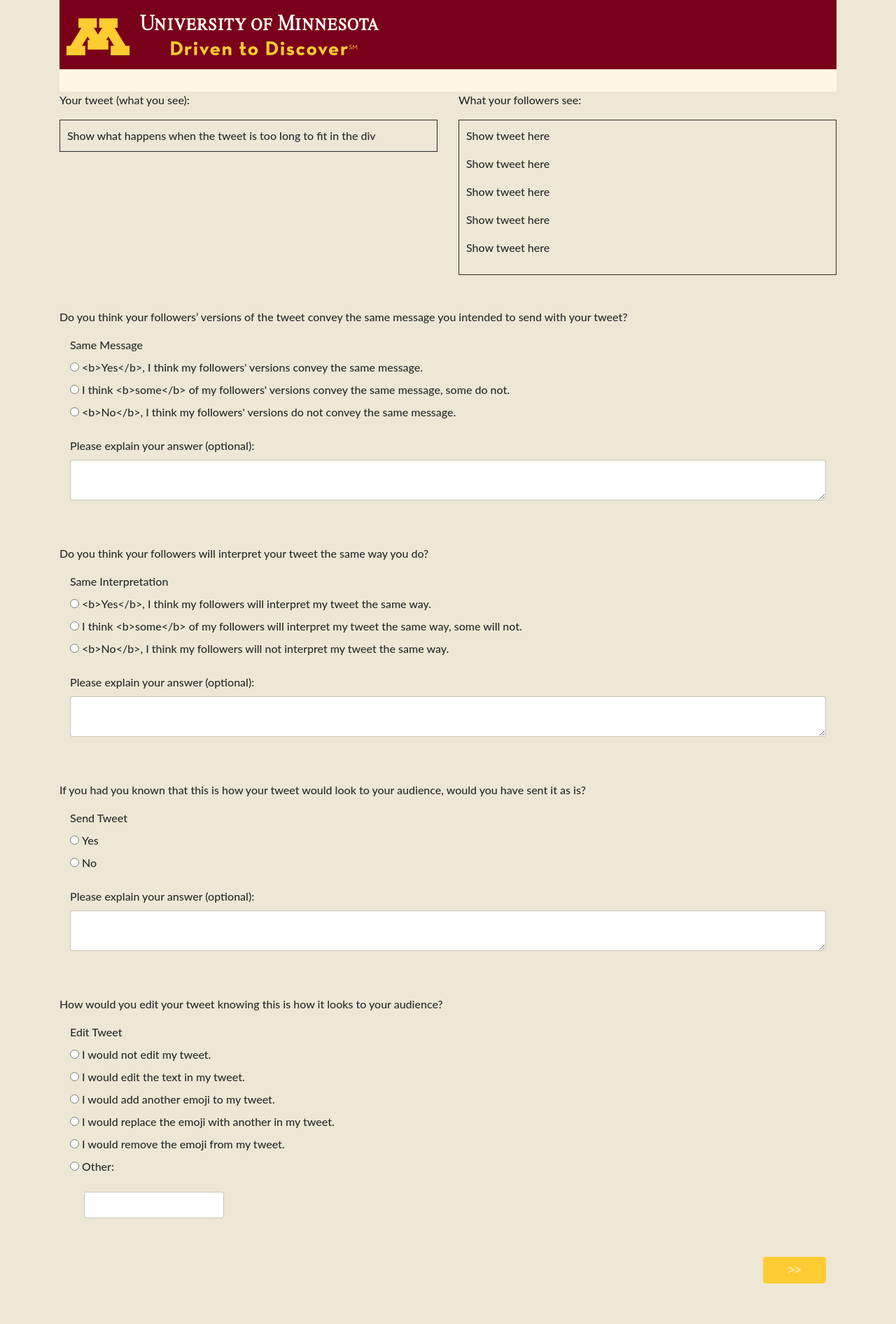
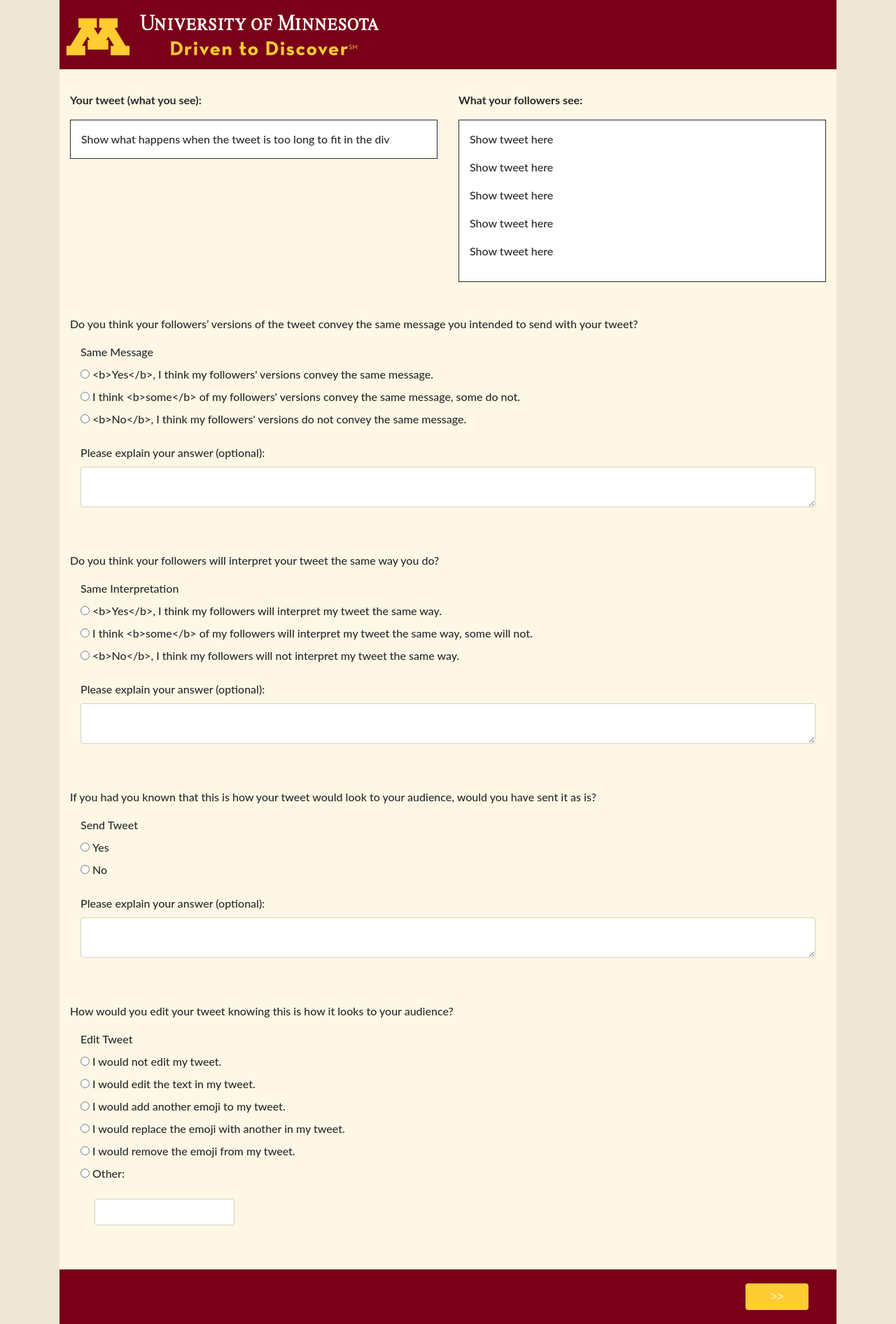
Before and after one commit to hannahmiller515/emoji-study-survey, a Flask app: page /survey/7 in a window 1280 px wide. Shown: the whole page at 70% size. Before the commit the page ends 1834 px from the top, so only its background shows below. Run offline with Flask 2, Linux system fonts and the light colour scheme; parts of the project's set-up code (start-up, migrations or seed data) failed here and were passed over; some libraries are stand-ins or nearby versions.

Commit message:
Finished UMN styling

```diff
--- a/app/static/css/style.css
+++ b/app/static/css/style.css
@@ -23,6 +23,8 @@
 
 img {
     position: relative;
+    max-width: 100%;
+    max-height: 60px;
 }
 
 .pad-bottom {
@@ -42,7 +44,8 @@
 .tweet-box {
     border-style: solid;
     border-width: thin;
-    padding: 10px;
+    padding: 15px;
+    background-color: #ffffff;
 }
 
 .short-text-field {
@@ -68,20 +71,19 @@
 }
 
 .btn-default:hover {
-    background-color: #ffb409;
+    background-color: #ffbe00;
 }
 
 .intro-header {
-    padding-top: 20px;
-    padding-bottom: 20px;
-    padding-left: 10px;
+    padding: 20px 20px 20px 10px;
     background-color: #7a0019;
-
     height: 100%;
 }
 
 .footer {
-    padding: 20px;
+    padding-top: 20px;
+    padding-bottom: 20px;
+    padding-right: 10px;
     background-color: #7a0019;
     background-size: cover;
 }
--- a/app/templates/survey/end.html
+++ b/app/templates/survey/end.html
@@ -2,7 +2,11 @@
 
 {% extends "base.html" %}
 {% block body %}
-<div>
+<div class="container survey-background">
     <p>{{ end_text }}</p>
+    <div class="push"></div>
+</div>
+<div class="footer">
+    <p>&nbsp;</p>
 </div>
 {% endblock %}
--- a/app/templates/survey/informed_consent.html
+++ b/app/templates/survey/informed_consent.html
@@ -28,7 +28,7 @@
     <div class="push"></div>
     <div class="footer">
         <div class="container row justify-content-end">
-            <div class="col-1">{{ wtf.form_field(form.submit) }}</div>
+            {{ wtf.form_field(form.submit) }}
         </div>
     </div>
 </form>
--- a/app/templates/survey/no_consent.html
+++ b/app/templates/survey/no_consent.html
@@ -2,7 +2,11 @@
 
 {% extends "base.html" %}
 {% block body %}
-<div>
+<div class="container survey-background">
     <p>{{ no_consent }}</p>
+    <div class="push"></div>
+</div>
+<div class="footer">
+    <p>&nbsp;</p>
 </div>
 {% endblock %}
--- a/app/templates/survey/page7-eval.html
+++ b/app/templates/survey/page7-eval.html
@@ -3,16 +3,17 @@
 {% import "bootstrap/wtf.html" as wtf %}
 {% extends "base.html" %}
 {% block body %}
-<div>
+<form class="form form-horizontal survey-background" method="post" role="form">
+    <div class="container">
         <div class="row justify-content-around">
             <div class="col justify-content-center">
-            <p>{{ form_text.show_tweet }}</p>
+                <p><b>{{ form_text.show_tweet }}</b></p>
                 <div class="tweet-box">
                     Show what happens when the tweet is too long to fit in the div
                 </div>
             </div>
             <div class="col justify-content-center">
-            <p>{{ form_text.followers_see }}</p>
+                <p><b>{{ form_text.followers_see }}</b></p>
                 <div class="tweet-box">
                     <p>Show tweet here</p>
                     <p>Show tweet here</p>
@@ -24,7 +25,7 @@
         </div>
         <br/>
         <br/>
-    <form class="form form-horizontal" method="post" role="form">
+
         {{ form.hidden_tag() }}
 
         <p>{{ form_text.same_message }}</p>
@@ -74,11 +75,12 @@
                 </div>
             </div>
         </div>
-
-        <br/>
+    </div>
+    <div class="push"></div>
+    <div class="footer">
         <div class="container row justify-content-end">
-            <div class="col-1">{{ wtf.form_field(form.submit) }}</div>
+            {{ wtf.form_field(form.submit) }}
+        </div>
     </div>
 </form>
-</div>
 {% endblock %}
--- a/app/templates/survey/under18.html
+++ b/app/templates/survey/under18.html
@@ -2,7 +2,11 @@
 
 {% extends "base.html" %}
 {% block body %}
-<div>
+<div class="container survey-background">
     <p>{{ under_18 }}</p>
+    <div class="push"></div>
+</div>
+<div class="footer">
+    <p>&nbsp;</p>
 </div>
 {% endblock %}
```
Also changed, not shown: app/templates/survey/page1-age.html (+8 -6 lines), app/templates/survey/page10-future.html (+8 -6 lines), app/templates/survey/page2-device.html (+8 -6 lines), app/templates/survey/page3-appear.html (+13 -10 lines), app/templates/survey/page4-emojirole.html (+8 -8 lines), app/templates/survey/page5-expose.html (+8 -5 lines), app/templates/survey/page6-explain.html (+8 -5 lines), app/templates/survey/page8-follow.html (+8 -7 lines), app/templates/survey/page9-audience.html (+11 -9 lines). Lines whose indentation alone changed are shown as unchanged.
